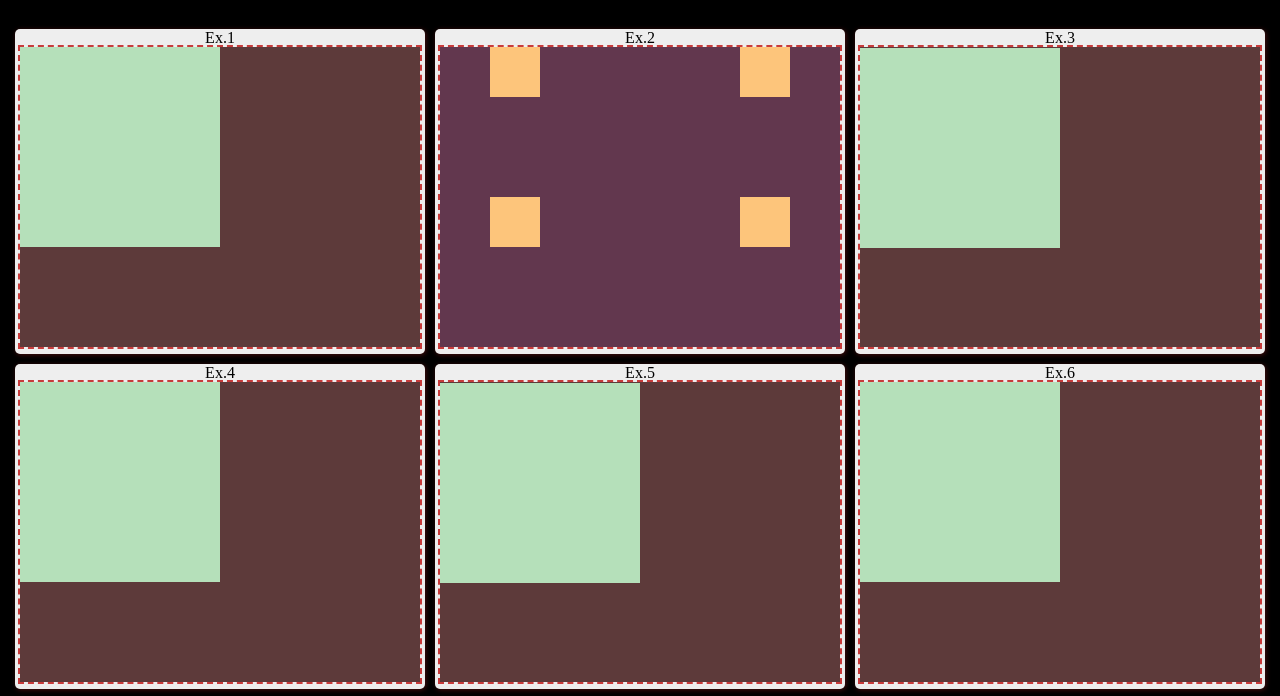
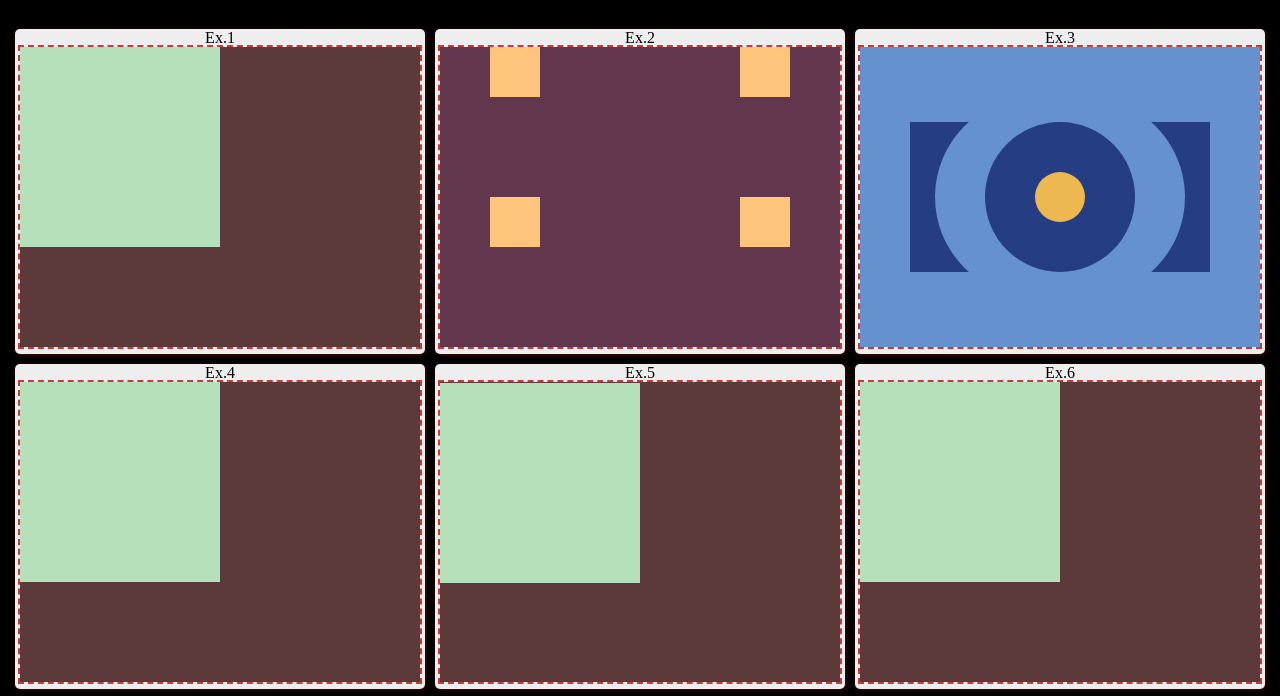
Before and after one commit to polinakazmirchuk/flex, a plain HTML site: page index.html in a window 1280 px wide. Shown: the part 61-757 px from the top of the page. Drawn offline with Linux system fonts and the light colour scheme.

Commit message:
виконала вправу 3

```diff
--- a/index.html
+++ b/index.html
@@ -58,7 +58,7 @@
               gap: 100px 200px;
               flex-wrap: wrap;
               justify-content: center;
-              align-content: center;
+              align-items: center;
               width: 400px;
               height: 300px;
             }
@@ -72,18 +72,49 @@
       <div class="battle__name">Ex.3</div>
       <div class="battle__field">
         <div class="body__ex-3">
-          <!-- Your code here -->
+          <div class="body-3">
+            <div class="box1"></div>
+            <div class="box2"></div>
+            <div class="box3"></div>
+            <div class="box4"></div>
+          </div>
           <div class="div__ex-3"></div>
           <style>
-            .div__ex-3 {
-              background: #b5e0ba;
-              height: 200px;
-              width: 200px;
+            .body-3 {
+              width: 400px;
+              height: 300px;
+              background: #6592cf;
+              margin: 0;
+              display: flex;
+              justify-content: center;
+              align-items: center;
+            }
+            .box1 {
+              background: #243d83;
+              width: 300px;
+              height: 150px;
             }
 
-            .body__ex-3 {
-              background: #5d3a3a;
-              padding-top: 1px;
+            .box2 {
+              width: 250px;
+              height: 200px;
+              position: absolute;
+              background: #6592cf;
+              border-radius: 100px;
+            }
+            .box3 {
+              width: 150px;
+              height: 150px;
+              background: #243d83;
+              position: absolute;
+              border-radius: 100px;
+            }
+            .box4 {
+              height: 50px;
+              width: 50px;
+              background: #eeb850;
+              position: absolute;
+              border-radius: 100px;
             }
           </style>
         </div>
```
